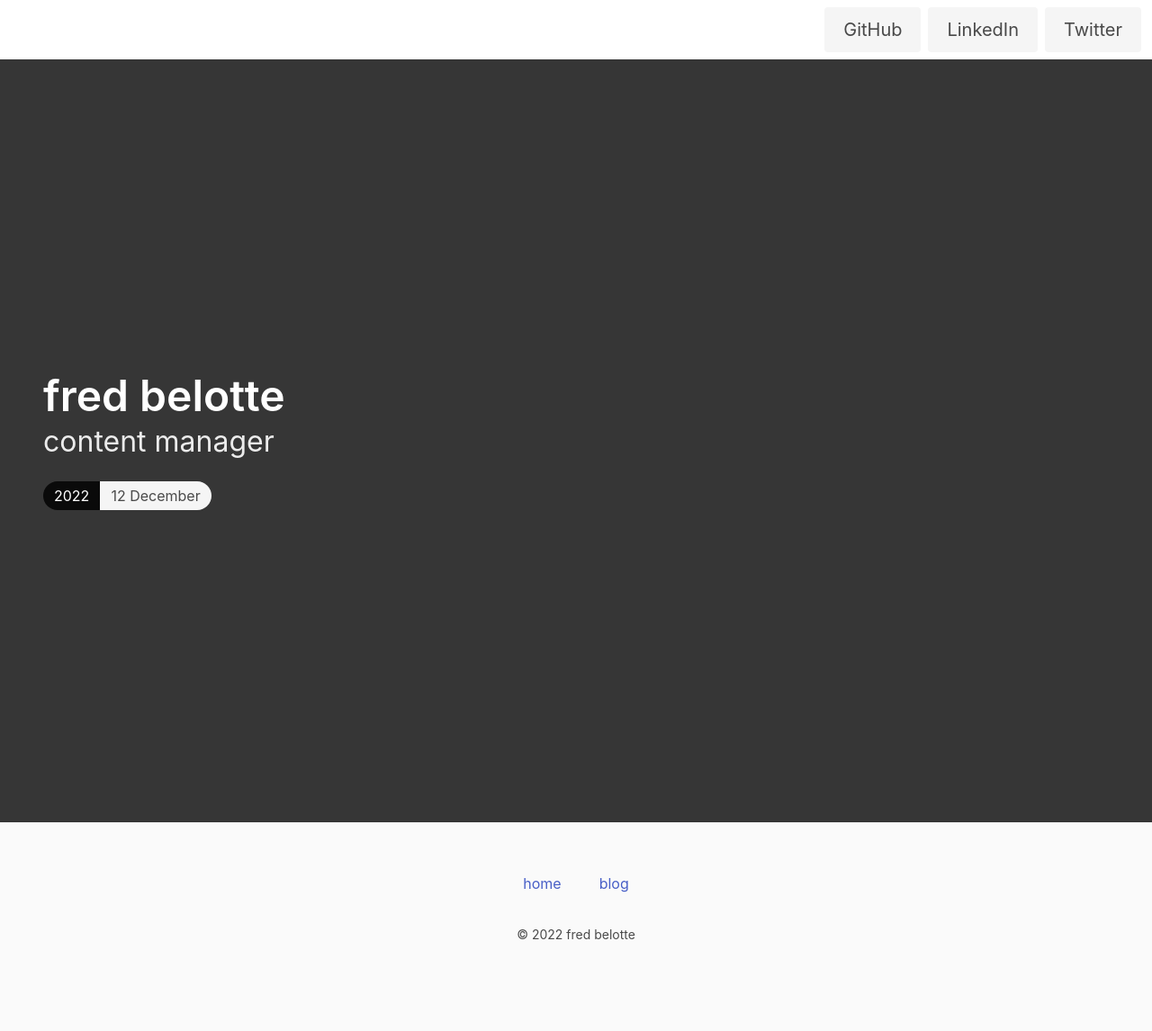
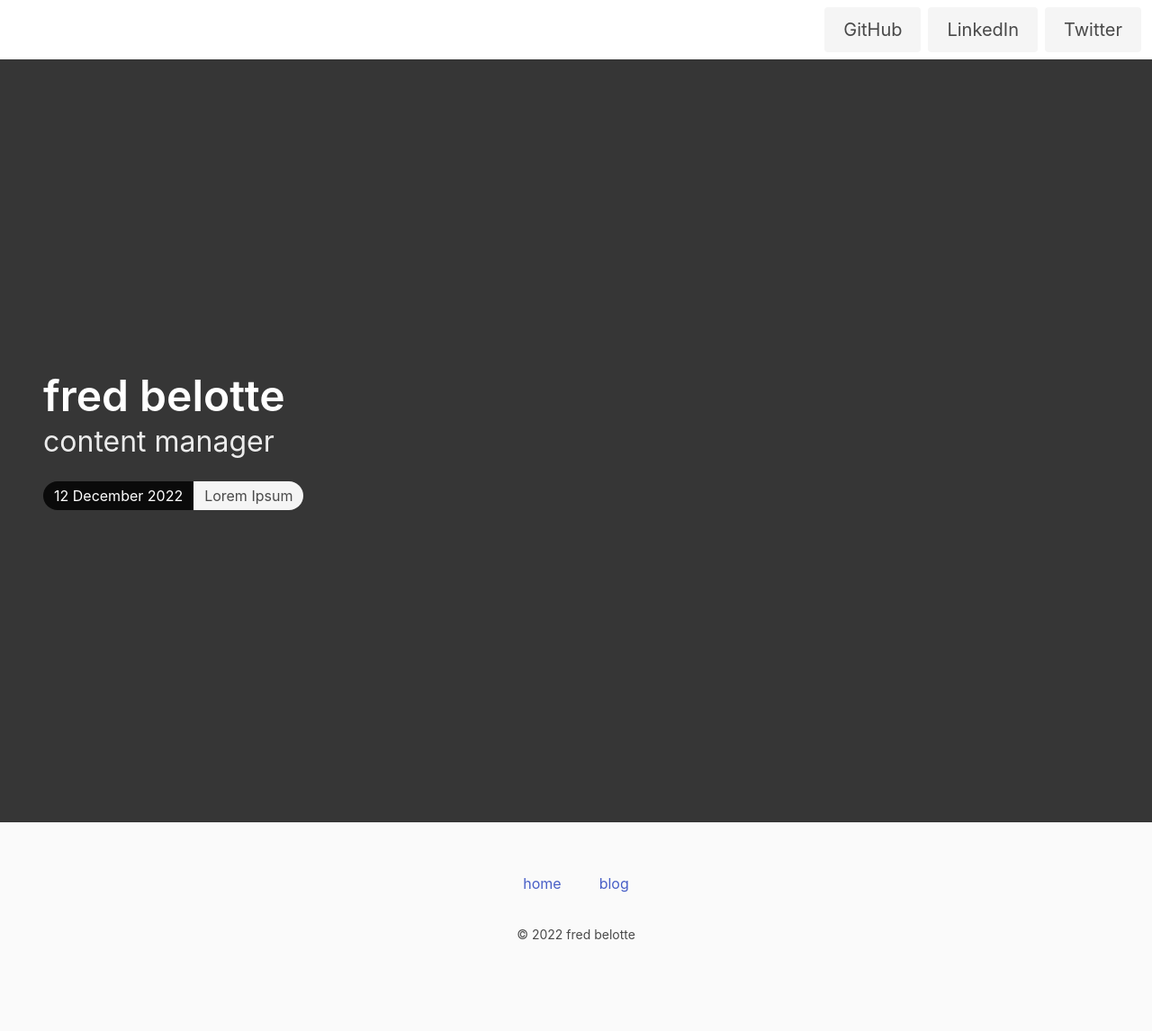
Before and after one commit to fredbelotte/fredbelotte.github.io, a Jekyll site: the page built from docs/_pages/blog.html, in a window 1280 px wide. Shown: the whole page at 90% size. Built offline with Jekyll 4.4.1, drawn with Linux system fonts in a browser that asks for light colours.

Commit message:
change post collection styling

```diff
--- a/docs/_pages/blog.html
+++ b/docs/_pages/blog.html
@@ -12,11 +12,9 @@ title: blog
       <div class="control">
         <div class="tags are-medium are-rounded has-addons">
           <span class="tag is-black is-rounded"
-            >{{ post.date | date: "%Y" }}</span
+            >{{ post.date | date: "%d %B %Y" }}</span
           >
-          <a class="tag is-rounded" href="{{ post.url }}"
-            >{{ post.date | date: "%d %B" }}</a
-          >
+          <a class="tag is-rounded" href="{{ post.url }}">{{ post.title }}</a>
         </div>
       </div>
       {% endfor %}
```
